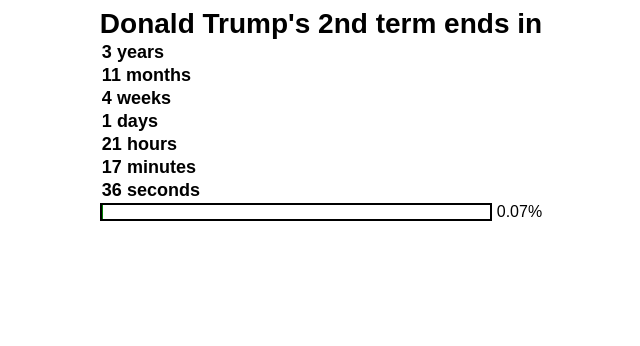
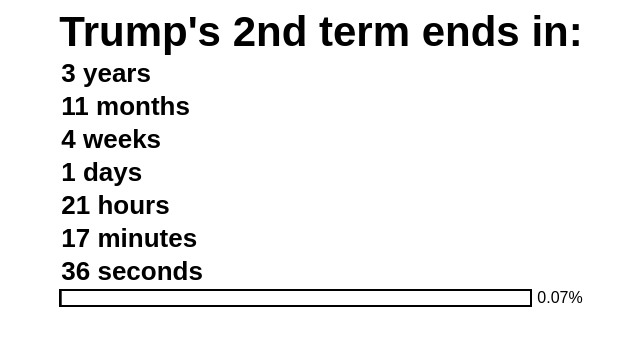
Before and after one commit to pseudoname23/website, a plain HTML site: page trumpclock/index.html in a window 1280 px wide. Shown: the whole page, without its empty margins (319-959 px from the left). Drawn offline with Linux system fonts and the light colour scheme.

Commit message:
touch ups

```diff
--- a/trumpclock/clock.js
+++ b/trumpclock/clock.js
@@ -2,7 +2,7 @@ const $ = id => document.getElementById(id);
 
 const title = $("title");
 title.addEventListener("pointerup", () => {
-    title.innerText = "Shadow President Musk's term ends in"
+    title.innerText = "Shadow President Musk's term ends in:"
 }, {once: true});
 
 const inaugurationDate = new Date("January 20, 2025 11:00:00 GMT-06:00");
--- a/trumpclock/index.css
+++ b/trumpclock/index.css
@@ -22,7 +22,7 @@ body {
 }
 
 #title {
-    font-size: 28px;
+    font-size: 42px;
     font-weight: bolder;
 }
 
@@ -32,7 +32,7 @@ body {
 }
 
 .time {
-    font-size: 18px;
+    font-size: 26px;
     font-weight: bold;
     margin: 2px;
     padding: 0;
--- a/trumpclock/index.html
+++ b/trumpclock/index.html
@@ -6,7 +6,7 @@
 
 <body>
   <div id="clock">
-    <h id="title">Donald Trump's 2nd term ends in</h>
+    <h id="title">Trump's 2nd term ends in:</h>
     <p class="time"><span id="years">3</span> years</p>
     <p class="time"><span id="months">11</span> months</p>
     <p class="time"><span id="weeks">4</span> weeks</p>
```
